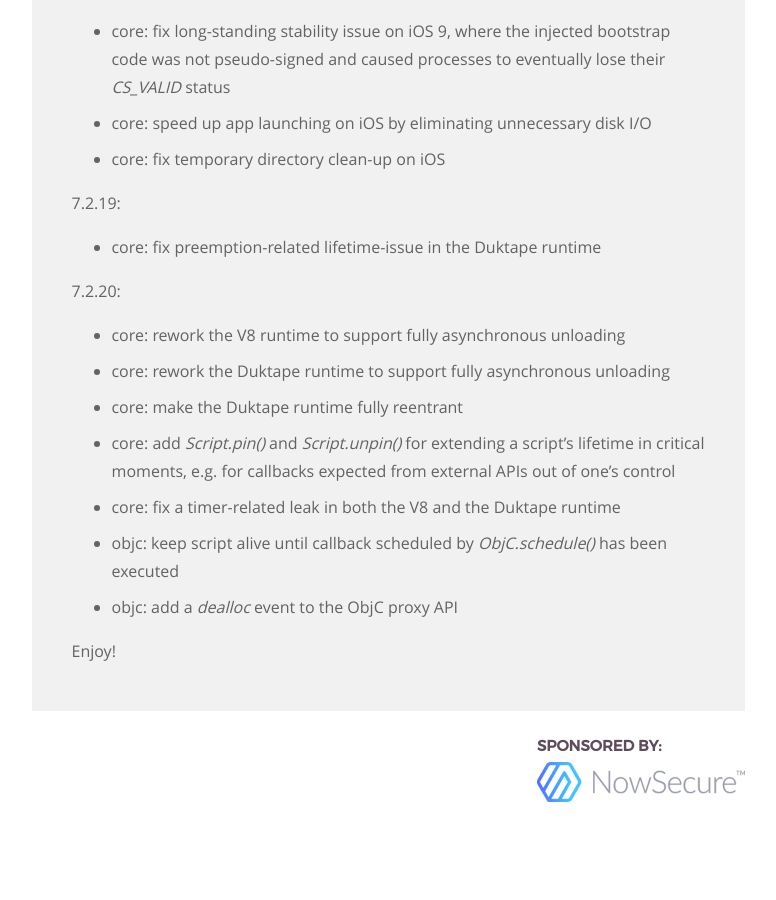
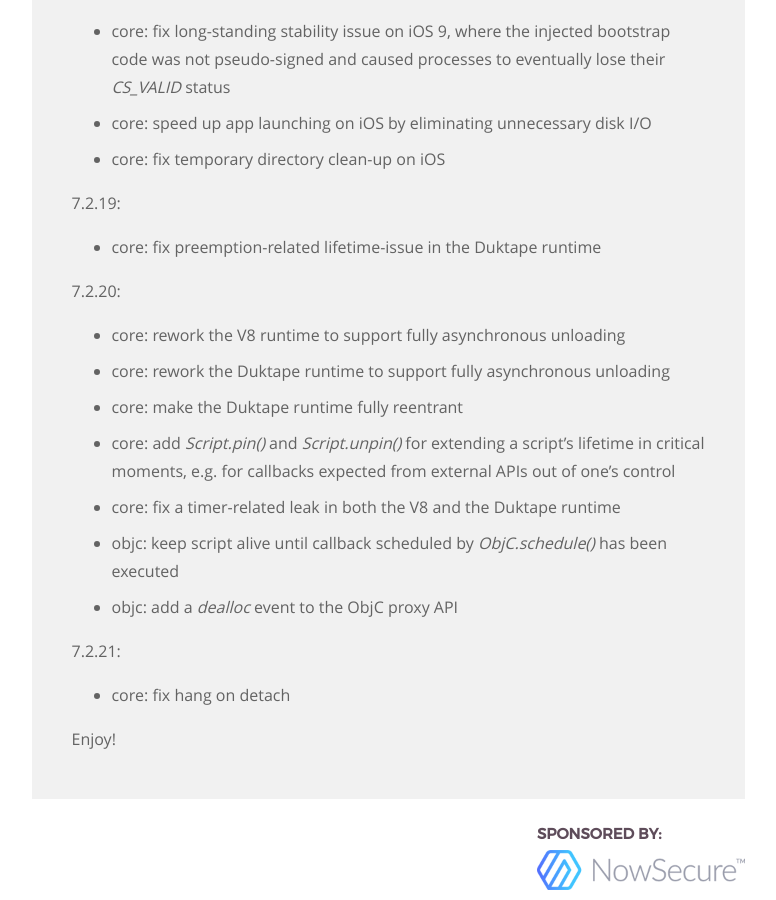
Before and after one commit to frida/frida-website, a Jekyll site: the page built from _posts/2016-06-02-frida-7-2-released.markdown, in a window 1280 px wide and 900 px high, scrolled down 5638 px. Shown: the whole window, without its empty margins (364-1140 px from the left). Built offline with Jekyll 4.4.1, drawn with Linux system fonts in a browser that asks for light colours; before the commit the page ends 6450 px from its top, so only the background shows below that.

Commit message:
Add release notes for 7.2.21

```diff
--- a/_posts/2016-06-02-frida-7-2-released.markdown
+++ b/_posts/2016-06-02-frida-7-2-released.markdown
@@ -243,4 +243,8 @@ So in closing, let's summarize the changes:
         been executed
 - objc: add a *dealloc* event to the ObjC proxy API
 
+7.2.21:
+
+- core: fix hang on detach
+
 Enjoy!
```
